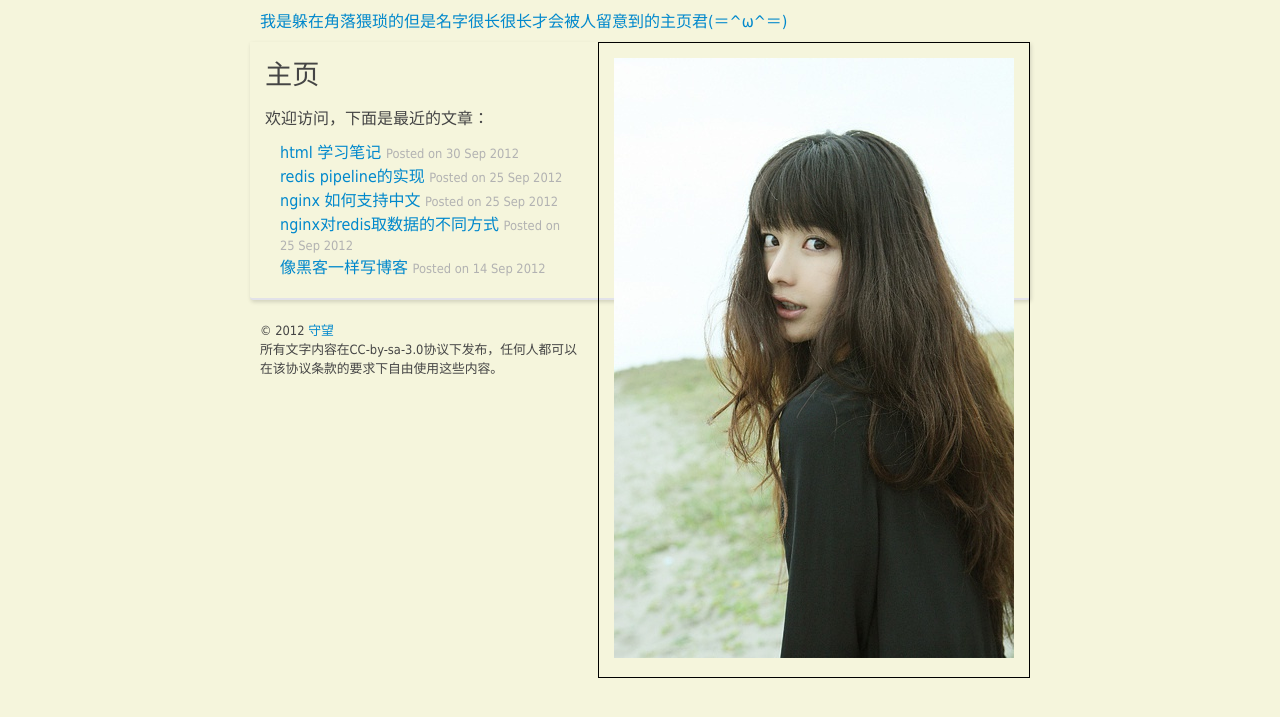
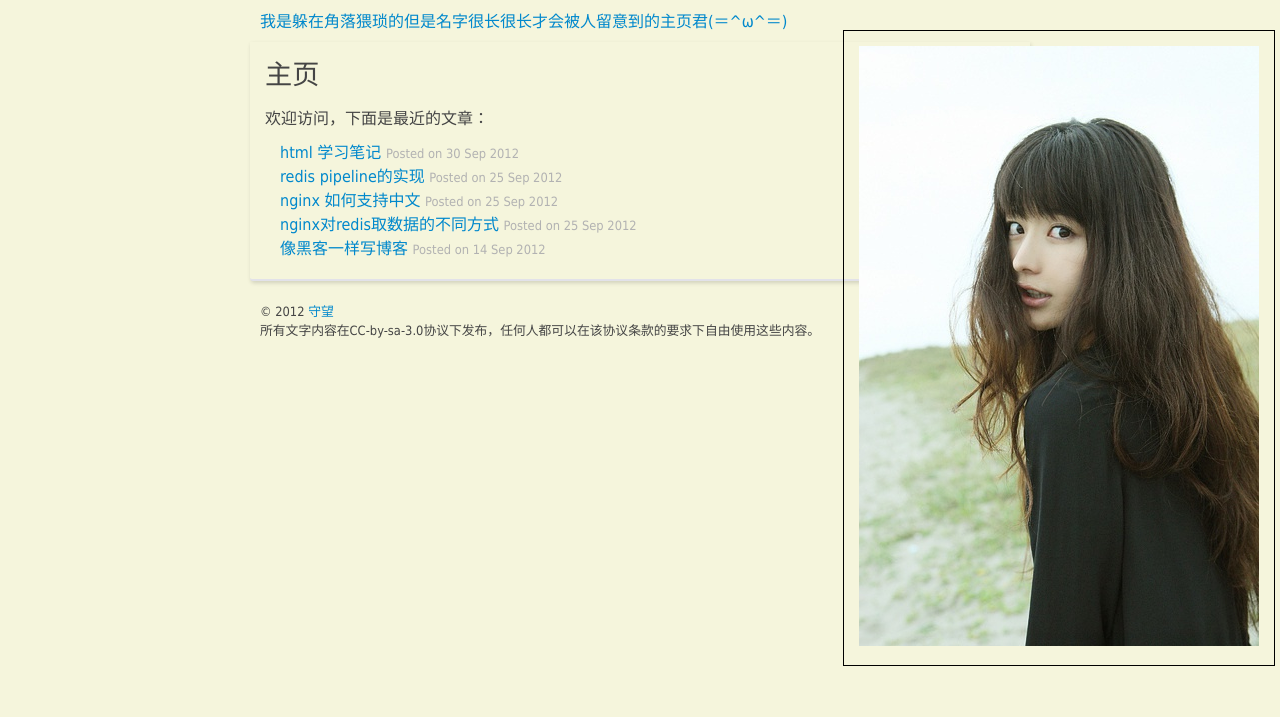
Before and after one commit to hopestar/hopestar.github.com, a Jekyll site: the page built from index.html, in a window 1280 px wide. Shown: the top 717 px of the page. Built offline with Jekyll 4.4.1, drawn with Linux system fonts in a browser that asks for light colours; Markdown is read by kramdown in place of the engine named in the settings.

Commit message:
Update assets/style/simple.css

```diff
--- a/assets/style/simple.css
+++ b/assets/style/simple.css
@@ -21,6 +21,9 @@ code { font-family: Consolas, 'Microsoft Yahei', monospace; }
 
 #content { padding: 10px 15px 10px 15px; background:beige; border-radius: 0 0 3px 3px; border-bottom: 2px solid #e2e2e9; box-shadow: 1px 2px 4px rgba(0, 0, 0, 0.15); }
 #sidebar{ float:right;
+position:fixed;
+top:30px;
+right:5px;
 margin:0 0 15px 20px;
 padding:15px;
 border:1px solid black;
```
